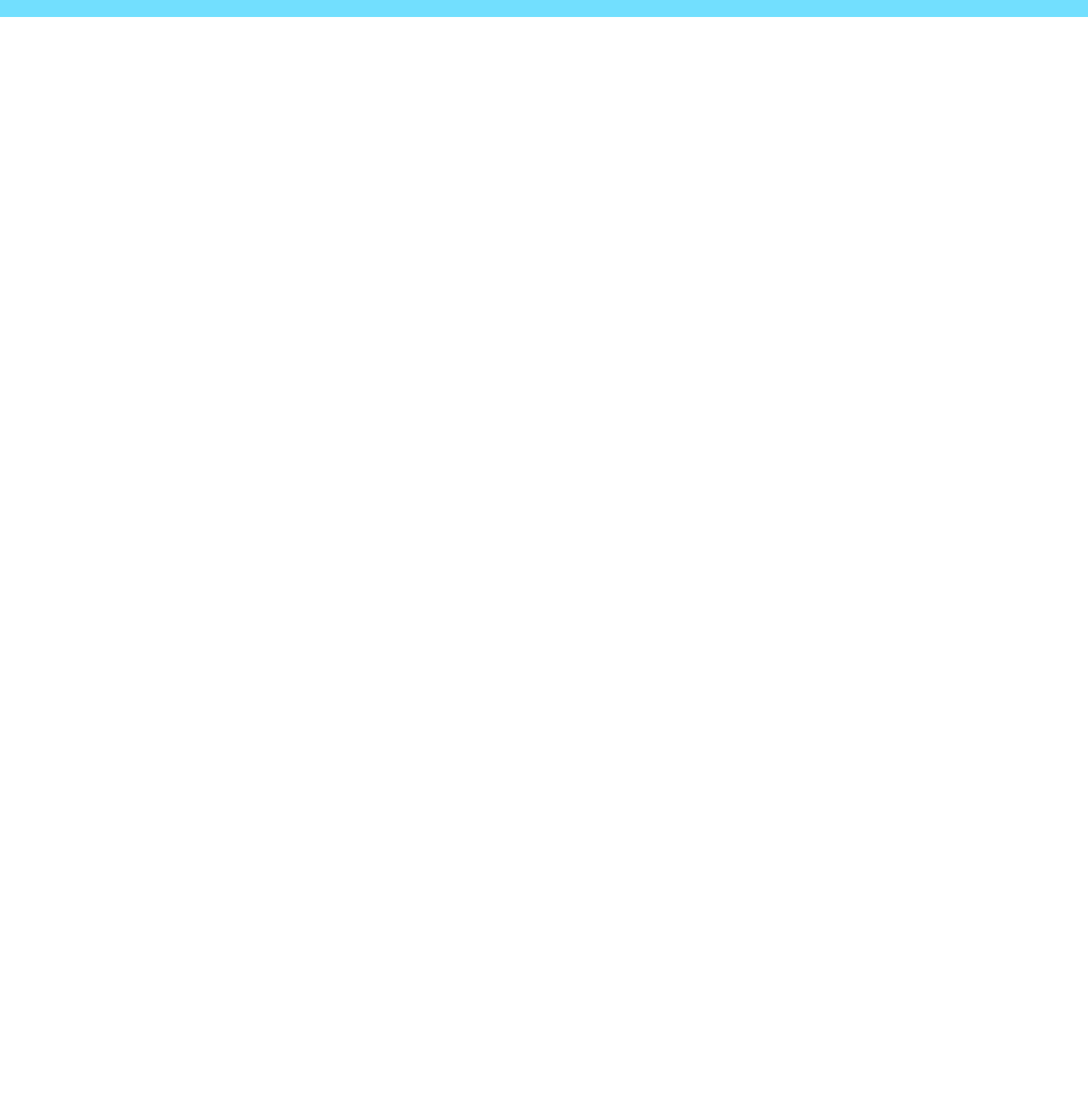
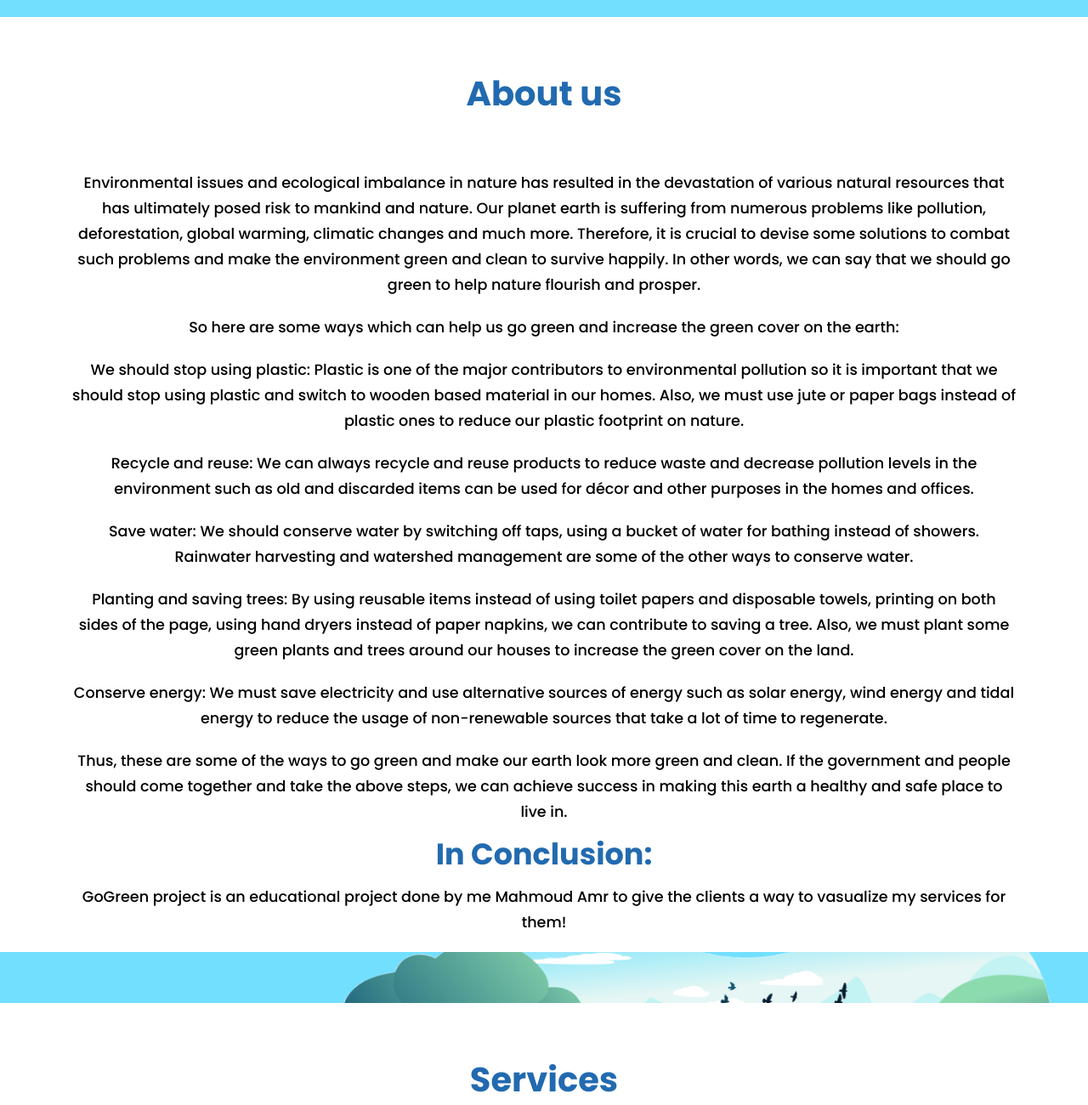
Before and after one commit to mahmoudamr512/nature-landing-page, a plain HTML site: page index.html in a window 1280 px wide. Shown: the part 780-2080 px from the top of the page at 85% size. Before the commit the page ends 800 px from the top, so only its background shows below. Drawn offline with Linux system fonts and the light colour scheme.

Commit message:
about us

```diff
--- a/index.html
+++ b/index.html
@@ -10,13 +10,13 @@
 </head>
 <body>
 
-    <section class="main">
+    <section class="main" id="homeSection">
         <input  id="check" type="checkbox">
         <header>
             <a href="#" class="logo">Logo</a>
             <nav>
-                <a href="#">Home</a>
-                <a href="#">About</a>
+                <a href="#homeSection">Home</a>
+                <a href="#about">About</a>
                 <a href="#">Services</a>
                 <a href="#">Contact</a>
             </nav>
@@ -31,7 +31,7 @@
             Go Green is a virtual testing company that I made solely for this project! It is a company which I make this landing page for!
             The company aims to help everybody go green! Let's lower our planet's polution! Let's admire our planet!
         </p>
-        <a href="#" class="info-button">Learn More</a>
+        <a href="#about" class="info-button">Learn More</a>
 
     </div>
     <div class="social-media">
@@ -41,5 +41,53 @@
     </div>
     </section>
 
+    <section id="about">
+        <h2>
+            About us
+        </h2>
+        <p>
+            Environmental issues and ecological imbalance in nature has resulted in the devastation of various natural resources that has ultimately posed risk to mankind and nature. Our planet earth is suffering from numerous problems like pollution, deforestation, global warming, climatic changes and much more. Therefore, it is crucial to devise some solutions to combat such problems and make the environment green and clean to survive happily. In other words, we can say that we should go green to help nature flourish and prosper.
+        </p>
+        <p>
+            So here are some ways which can help us go green and increase the green cover on the earth:
+        </p>
+        <p>
+            We should stop using plastic:
+            Plastic is one of the major contributors to environmental pollution so it is important that we should stop using plastic and switch to wooden based material in our homes. Also, we must use jute or paper bags instead of plastic ones to reduce our plastic footprint on nature.
+        </p>
+        <p>
+            Recycle and reuse:
+            We can always recycle and reuse products to reduce waste and decrease pollution levels in the environment such as old and discarded items can be used for décor and other purposes in the homes and offices.
+        </p>
+        <p>
+            Save water:
+            We should conserve water by switching off taps, using a bucket of water for bathing instead of showers. Rainwater harvesting and watershed management are some of the other ways to conserve water.
+        </p>
+        <p>
+            Planting and saving trees:
+            By using reusable items instead of using toilet papers and disposable towels, printing on both sides of the page, using hand dryers instead of paper napkins, we can contribute to saving a tree. Also, we must plant some green plants and trees around our houses to increase the green cover on the land.
+        </p>
+        <p>
+            Conserve energy:
+            We must save electricity and use alternative sources of energy such as solar energy, wind energy and tidal energy to reduce the usage of non-renewable sources that take a lot of time to regenerate.
+        </p>
+        <p>
+            Thus, these are some of the ways to go green and make our earth look more green and clean. If the government and people should come together and take the above steps, we can achieve success in making this earth a healthy and safe place to live in.
+        </p>
+        <p>
+            <span>In Conclusion:</span>
+        </p>
+        <p>
+            GoGreen project is an educational project done by me Mahmoud Amr to give the clients a way to vasualize my services for them!
+        </p>
+
+    </section>
+
+    <section id="services">
+        <h2>
+            Services
+        </h2>
+    </section>
+
 </body>
 </html>
--- a/style.css
+++ b/style.css
@@ -5,6 +5,14 @@
     padding: 0;
     box-sizing: border-box;
     font-family: "Poppins", sans-serif;
+    scroll-behavior: smooth;
+}
+
+body {
+    background: url(bg.jpg) no-repeat;
+    background-size: cover;
+    background-position: center;
+    background-attachment: fixed;
 }
 
 input {
@@ -109,23 +117,23 @@ label {
 }
 
 
-section {
+.main {
     display: flex;
+    padding-top: 50px;
     position: relative;
     min-height: 100vh;
     width: 100%;
     flex-direction: column;
     justify-content: flex-start;
-    background: url(bg.jpg) no-repeat;
-    background-size: cover;
-    background-position: center;
+
 }
 
 header {
-    position: relative;
+    position: fixed;
     top: 0;
     width: 100%;
-    padding: 30px 100px;
+    padding: 0px 100px 14px 100px;
+    background: rgba(114,223,254, 0.5);
     display: flex;
     justify-content: space-between;
     align-items: center;
@@ -149,7 +157,7 @@ header nav {
 header nav a {
     color: #000;
     text-decoration: none;
-    font-weight: 500;
+    font-weight: 800;
     letter-spacing: 1px;
     padding: 2px 15px;
     border-radius: 20px;
@@ -232,3 +240,51 @@ header nav a:hover {
 .social-media a:hover {
     transform: scale(1.5);
 }
+
+#about {
+    display: flex;
+    flex-direction: column;
+    justify-content: center;
+    align-items: center;
+    width: 100%;
+    background-color: #fff;
+}
+
+#about h2 {
+    padding: 60px 0px;
+    font-size: 2.5em;
+    color: #226AB0;
+}
+
+#about p{
+    display: flex;
+    justify-content: center;
+    text-align: center;
+    align-items: center;
+    width: 87%;
+    line-height: 30px;
+    margin-bottom: 20px;
+    font-size: 1.1em;
+    font-weight: 500;
+}
+
+#about span{
+    font-weight: bolder;
+    font-size: 35px;
+    color: #226AB0;
+}
+
+#services {
+    background-color: white;
+    margin-top: 60px;
+    width: 100%;
+    display: flex;
+    flex-direction: column;
+}
+
+#services h2 {
+    margin-top: 60px;
+    text-align: center;
+    font-size: 2.5em;
+    color: #226AB0;
+}
```
